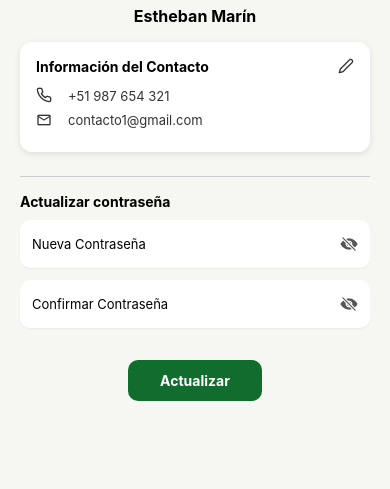
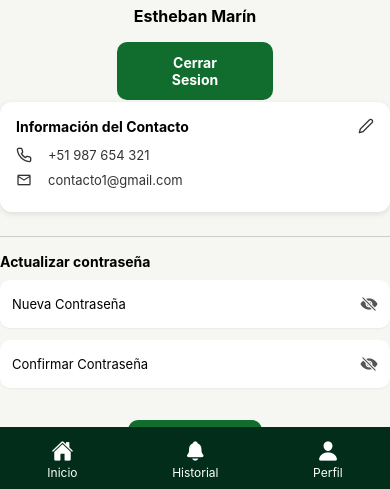
Before and after one commit to waterbottle-1L/Comisaria-La-Palma, a React Native app: screen /PerfilUsuario in a window 390 px wide. Shown: the part 352-841 px from the top of the page. Built offline with nearby package versions, Linux system fonts and the light colour scheme.

Commit message:
Arreglado bug visuales de componentes y en la navegacion

```diff
--- a/components/ButtonSOS.jsx
+++ b/components/ButtonSOS.jsx
@@ -28,18 +28,18 @@ export function ButtonSOS(){
     setPressed(!pressed);
   };
   return(
-            <View>
+            <View style={styles.container}>
 
               <Pressable onPress={() => setPressed(!pressed)} style={({ pressed: isPressed }) => [
                 styles.sosButton,
                 { backgroundColor: pressed ? 'red' : 'green' },
                 isPressed && styles.pressedStyle,]} >
 
-                  <Text style={styles.sosText}>{pressed ? 'SOS' : 'Activo'}</Text>
+                  <Text style={styles.sosText}>{pressed ? 'Activo' : 'SOS'}</Text>
 
               </Pressable>
               <View style={{ marginTop: 20 }}>
-              {pressed ? <ComponenteActivo /> : <ComponenteInactivo />}
+              {pressed ? <ComponenteInactivo /> : <ComponenteActivo />}
               </View>
             </View>
     );
--- a/components/Footer.jsx
+++ b/components/Footer.jsx
@@ -1,28 +1,46 @@
 import React from 'react';
 import { View, Pressable, Text, StyleSheet } from 'react-native';
 import { Ionicons } from '@expo/vector-icons';
+import { useNavigation } from '@react-navigation/native';
 
-export const Footer = ({ activeTab, navigation }) => {
+export const Footer = ({ activeTab }) => {
   const getColor = (tab) => (activeTab === tab ? '#F9C449' : '#fff');
+  const navigation = useNavigation();
+
+      const handleHome = () => {
+          navigation.navigate('Home');
+      }
+
+      const handlePerfil = () => {
+          navigation.navigate('PerfilUsuario');
+      }
+
 
   return (
     <View style={styles.footer}>
       <Pressable
         style={styles.footerItem}
-        onPress={() => navigation.navigate('Inicio')}
+        onPress={handleHome}
       >
-        <Ionicons name="home" size={22} color={getColor('home')} />
-        <Text style={[styles.footerText, activeTab === 'home' && styles.activeText]}>
+        <Ionicons name="home" size={22} color={getColor('Home')} />
+        <Text style={[styles.footerText]}>
           Inicio
         </Text>
       </Pressable>
 
+      <Pressable style={styles.footerItem}
+      onPress={() => navigation.navigate('HistorialCliDen')}
+      >
+          <Ionicons name="notifications" size={22} color="#fff" />
+          <Text style={styles.footerText}>Historial</Text>
+        </Pressable>
+
       <Pressable
         style={styles.footerItem}
-        onPress={() => navigation.navigate('Perfil')}
+        onPress={handlePerfil}
       >
-        <Ionicons name="person" size={22} color={getColor('perfil')} />
-        <Text style={[styles.footerText, activeTab === 'perfil' && styles.activeText]}>
+        <Ionicons name="person" size={22} color={getColor('PerfilUsuario')} />
+        <Text style={[styles.footerText]}>
           Perfil
         </Text>
       </Pressable>
@@ -36,6 +54,9 @@ const styles = StyleSheet.create({
     backgroundColor: '#012D1A',
     paddingVertical: 12,
     justifyContent: 'space-around',
+    position: 'absolute',
+    bottom: 0,
+    width: '100%',
   },
   footerItem: {
     alignItems: 'center',
--- a/package.json
+++ b/package.json
@@ -15,7 +15,7 @@
     "@react-navigation/native": "^7.1.9",
     "@react-navigation/native-stack": "^7.3.13",
     "expo": "~53.0.9",
-    "expo-image-picker": "^16.1.4",
+    "expo-image-picker": "~16.1.4",
     "expo-status-bar": "~2.2.3",
     "react": "19.0.0",
     "react-dom": "19.0.0",
--- a/screens/HistorialCliDen.jsx
+++ b/screens/HistorialCliDen.jsx
@@ -3,6 +3,7 @@ import { View, Text, StyleSheet, SafeAreaView, ScrollView, Pressable } from 'rea
 import { Ionicons } from '@expo/vector-icons';
 import { Header } from '../components/Header';
 import { NotificationCard } from '../components/NotificationCard';
+import { Footer } from '../components/Footer';
 
 
 const HistorialCliDen = ({ navigation }) => {
@@ -33,9 +34,7 @@ const HistorialCliDen = ({ navigation }) => {
   return (
     <SafeAreaView style={styles.container}>
       {/* Header */}
-      <ScrollView contentContainerStyle={styles.scrollContainerHeader}>
         <Header />
-      </ScrollView>
 
       {/* Contenido */}
       <ScrollView contentContainerStyle={styles.content}>
@@ -52,21 +51,7 @@ const HistorialCliDen = ({ navigation }) => {
       </ScrollView>
 
       {/* Footer */}
-      <View style={styles.footer}>
-        <Pressable style={styles.footerItem}
-          onPress={() => navigation.navigate('Home')}>
-          <Ionicons name="home" size={22} color="#fff" />
-          <Text style={styles.footerText}>Inicio</Text>
-        </Pressable>
-        <Pressable style={styles.footerItem}>
-          <Ionicons name="notifications" size={22} color="#F9FF33" />
-          <Text style={styles.footerTextActive}>Historial</Text>
-        </Pressable>
-        <Pressable style={styles.footerItem}>
-          <Ionicons name="person" size={22} color="#fff" />
-          <Text style={styles.footerText}>Perfil</Text>
-        </Pressable>
-      </View>
+      <Footer />
     </SafeAreaView>
   );
 };
--- a/screens/HomeScreen.jsx
+++ b/screens/HomeScreen.jsx
@@ -11,6 +11,7 @@ import { Header } from '../components/Header';
 import { Shield } from '../components/Shield';
 import { ButtonSOS } from '../components/ButtonSOS';
 import { Button } from 'react-native-web';
+import { Footer } from '../components/Footer';
 
 
 const HomeScreen = ({navigation}) => {
@@ -30,18 +31,7 @@ const HomeScreen = ({navigation}) => {
       </ScrollView>
 
       {/* Footer */}
-      <View style={styles.footer}>
-        <Pressable style={styles.footerItem}
-          onPress={() => navigation.navigate('Home')}>
-          <Ionicons name="home" size={22} color="#F9FF33" />
-          <Text style={styles.footerTextActive}>Inicio</Text>
-        </Pressable>
-        <Pressable style={styles.footerItem}
-          onPress={() => navigation.navigate('HistorialCliDen')}>
-          <Ionicons name="person" size={22} color="#fff" />
-          <Text style={styles.footerText}>Perfil</Text>
-        </Pressable>
-      </View>
+      <Footer />
     </View>
     );
 };
--- a/screens/PerfilUsuarioScreen.jsx
+++ b/screens/PerfilUsuarioScreen.jsx
@@ -11,11 +11,17 @@ import {
 } from 'react-native';
 import { Ionicons, MaterialCommunityIcons, Feather } from '@expo/vector-icons';
 import { Header } from '../components/Header';
+import { Footer } from '../components/Footer';
+import { useNavigation } from '@react-navigation/native';
 
 const PerfilUsuarioScreen = () => {
+  const navigation = useNavigation();
+
+      const handleLogout = () => {
+          navigation.navigate('Login');
+      }
   return (
-    <SafeAreaView style={styles.container}>
-      <ScrollView contentContainerStyle={styles.scrollContainer}>
+    <View style={styles.container}>
 
         {/* Header */}
         <Header />
@@ -33,7 +39,13 @@ const PerfilUsuarioScreen = () => {
           </View>
           <Text style={styles.userName}>Estheban Marín</Text>
         </View>
-
+        <View style={{alignItems: "center",
+            height: 60, // Ajusta la altura según sea necesario
+            width: "100%",}}>
+          <Pressable style={styles.logoutButton} onPress={handleLogout}>
+              <Text style={styles.updateButtonText}>Cerrar Sesion</Text>
+          </Pressable>
+        </View>
         {/* Información de contacto */}
         <View style={styles.contactCard}>
           <View style={styles.cardHeader}>
@@ -51,6 +63,10 @@ const PerfilUsuarioScreen = () => {
         </View>
 
         {/* Actualizar contraseña */}
+        <View style={{
+          alignItems: "center",
+          height: 200, // Ajusta la altura según sea necesario
+        width: "100%",}}>
         <Text style={styles.sectionTitle}>Actualizar contraseña</Text>
         <View style={styles.inputGroup}>
           <View style={styles.inputWrapper}>
@@ -71,12 +87,16 @@ const PerfilUsuarioScreen = () => {
             <Ionicons name="eye-off" size={18} color="#555" />
           </View>
         </View>
-
         <Pressable style={styles.updateButton}>
           <Text style={styles.updateButtonText}>Actualizar</Text>
         </Pressable>
-      </ScrollView>
-    </SafeAreaView>
+
+        </View>
+
+
+
+        <Footer />
+    </View>
   );
 };
 
@@ -184,7 +204,16 @@ const styles = StyleSheet.create({
     paddingVertical: 12,
     paddingHorizontal: 32,
     borderRadius: 10,
+    marginBottom:10,
   },
+  logoutButton: {
+    backgroundColor: '#116D2D',
+    paddingVertical: 12,
+    paddingHorizontal: 32,
+    borderRadius: 10,
+    width: '40%',
+  },
+
   updateButtonText: {
     color: '#fff',
     fontWeight: 'bold',
```
Also changed, not shown: 1 other file (tests, documents, lock files or other folders).
